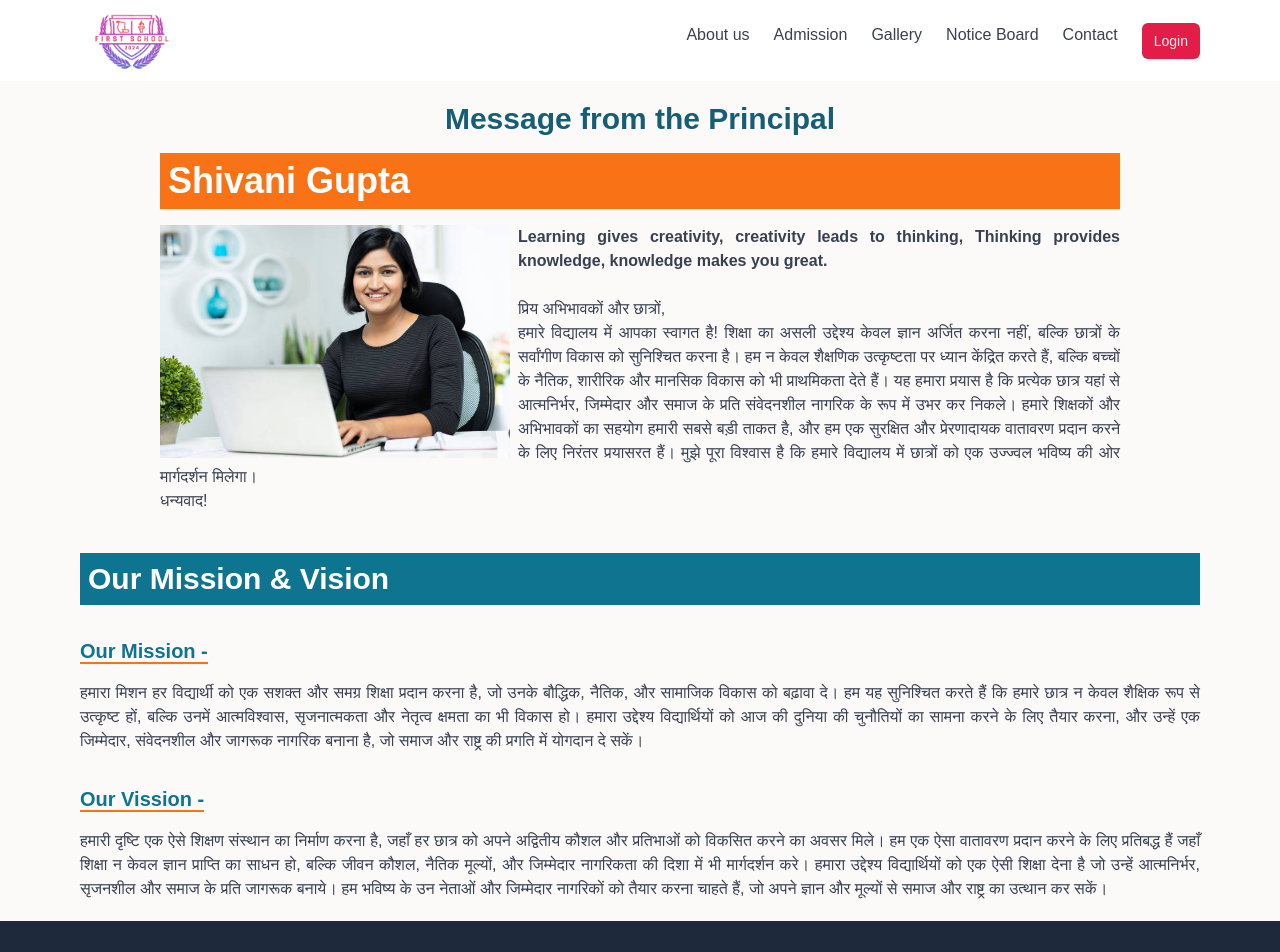
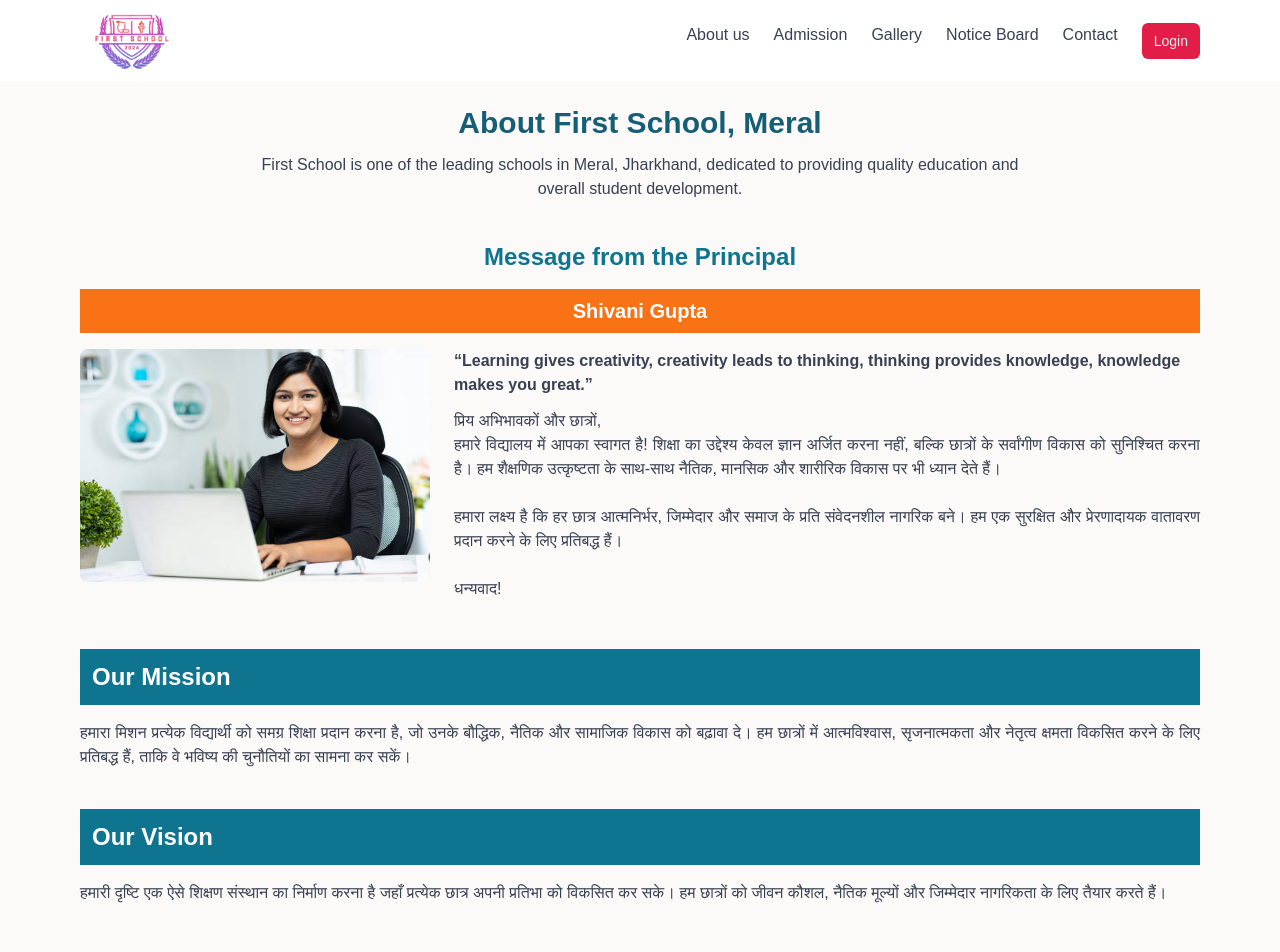
Before and after one commit to umesh37kr/firstschool-ui, a Next.js app: page /about in a window 1280 px wide. Shown: the top 952 px of the page. Built offline with nearby package versions, Linux system fonts and the light colour scheme.

Commit message:
improve about page

```diff
--- a/src/app/about/page.jsx
+++ b/src/app/about/page.jsx
@@ -1,16 +1,17 @@
 import Image from "next/image";
-import React from "react";
+import Link from "next/link";
 import { Metadata } from "next";
 
 export const metadata = {
-  title: "About First School | Best School in Meral Jharkhand",
+  title: "About First School | Best School in Meral, Jharkhand",
   description:
-    "Know about First School Meral, our mission, vision, and experienced faculty led by Principal Shivani Gupta.",
+    "Learn about First School Meral, our mission, vision, and leadership under Principal Shivani Gupta. One of the leading schools in Meral, Jharkhand.",
   keywords: [
     "First School Meral",
     "Best school in Meral Jharkhand",
+    "School in Garhwa district",
     "First School principal Shivani Gupta",
-    "School in Meral Garhwa",
+    "Top school in Meral",
   ],
   alternates: {
     canonical: "https://www.firstschools.in/about",
@@ -18,7 +19,7 @@ export const metadata = {
   openGraph: {
     title: "About First School Meral",
     description:
-      "Learn about First School Meral, our mission, vision, and leadership.",
+      "Discover First School Meral, our mission, vision, and commitment to quality education.",
     url: "https://www.firstschools.in/about",
     siteName: "First School",
     type: "website",
@@ -28,81 +29,105 @@ export const metadata = {
     follow: true,
   },
 };
+
 const About = () => {
   return (
-    <>
-      <section className="container bg-[#fcf9f9] py-5 min-h-full">
-        <div className="container block">
-          <h2 className="text-cyan-800 text-center text-pretty text-3xl font-semibold">
+    <section className="container bg-[#fcf9f9] py-6 min-h-screen">
+      {/* MAIN TITLE (IMPORTANT FOR SEO) */}
+      <h1 className="text-cyan-800 text-center text-3xl font-bold">
+        About First School, Meral
+      </h1>
+
+      {/* INTRO (SEO BOOST) */}
+      <p className="text-center mt-3 text-gray-700 max-w-3xl mx-auto">
+        First School is one of the leading schools in Meral, Jharkhand,
+        dedicated to providing quality education and overall student
+        development.
+      </p>
+
+      {/* PRINCIPAL SECTION */}
+      <div className="mt-10">
+        <h2 className="text-2xl font-semibold text-center text-cyan-700">
           Message from the Principal
         </h2>
-          <h2 className="my-4 font-bold text-2xl w-full p-2 text-white bg-orange-500 sm:text-4xl ">
+
+        <h3 className="my-4 font-bold text-xl w-full p-2 text-white bg-orange-500 text-center">
           Shivani Gupta
-          </h2>
-          <p className="text-justify">
+        </h3>
+
+        <div className="flex flex-col md:flex-row gap-6 items-start">
           <Image
             src="/principal.jpg"
             alt="Principal Shivani Gupta First School Meral"
             height={350}
             width={350}
-              className="float-left mr-2"
+            priority
+            className="rounded-lg"
           />
-            <strong className="text-heading">
-              Learning gives creativity, creativity leads to thinking, Thinking
-              provides knowledge, knowledge makes you great.
-            </strong>
+
+          <div>
+            <p className="text-heading font-semibold mb-3">
+              “Learning gives creativity, creativity leads to thinking, thinking
+              provides knowledge, knowledge makes you great.”
             </p>
-          <br />
+
             <p className="text-justify text-heading">
               प्रिय अभिभावकों और छात्रों,
-            <br /> हमारे विद्यालय में आपका स्वागत है! शिक्षा का असली उद्देश्य
-            केवल ज्ञान अर्जित करना नहीं, बल्कि छात्रों के सर्वांगीण विकास को
-            सुनिश्चित करना है। हम न केवल शैक्षणिक उत्कृष्टता पर ध्यान केंद्रित
-            करते हैं, बल्कि बच्चों के नैतिक, शारीरिक और मानसिक विकास को भी
-            प्राथमिकता देते हैं। यह हमारा प्रयास है कि प्रत्येक छात्र यहां से
-            आत्मनिर्भर, जिम्मेदार और समाज के प्रति संवेदनशील नागरिक के रूप में
-            उभर कर निकले। हमारे शिक्षकों और अभिभावकों का सहयोग हमारी सबसे बड़ी
-            ताकत है, और हम एक सुरक्षित और प्रेरणादायक वातावरण प्रदान करने के लिए
-            निरंतर प्रयासरत हैं। मुझे पूरा विश्वास है कि हमारे विद्यालय में
-            छात्रों को एक उज्ज्वल भविष्य की ओर मार्गदर्शन मिलेगा। <br />
+              <br />
+              हमारे विद्यालय में आपका स्वागत है! शिक्षा का उद्देश्य केवल ज्ञान
+              अर्जित करना नहीं, बल्कि छात्रों के सर्वांगीण विकास को सुनिश्चित
+              करना है। हम शैक्षणिक उत्कृष्टता के साथ-साथ नैतिक, मानसिक और
+              शारीरिक विकास पर भी ध्यान देते हैं।
+              <br />
+              <br />
+              हमारा लक्ष्य है कि हर छात्र आत्मनिर्भर, जिम्मेदार और समाज के प्रति
+              संवेदनशील नागरिक बने। हम एक सुरक्षित और प्रेरणादायक वातावरण प्रदान
+              करने के लिए प्रतिबद्ध हैं।
+              <br />
+              <br />
               धन्यवाद!
             </p>
           </div>
+        </div>
+      </div>
+
+      {/* MISSION */}
+      <div className="mt-12">
+        <h2 className="bg-cyan-700 text-2xl font-semibold text-white p-3">
+          Our Mission
+        </h2>
+
+        <p className="text-heading text-justify mt-4">
+          हमारा मिशन प्रत्येक विद्यार्थी को समग्र शिक्षा प्रदान करना है, जो उनके
+          बौद्धिक, नैतिक और सामाजिक विकास को बढ़ावा दे। हम छात्रों में
+          आत्मविश्वास, सृजनात्मकता और नेतृत्व क्षमता विकसित करने के लिए
+          प्रतिबद्ध हैं, ताकि वे भविष्य की चुनौतियों का सामना कर सकें।
+        </p>
+      </div>
+
+      {/* VISION */}
       <div className="mt-10">
-          <h2 className="bg-cyan-700 text-3xl font-semibold text-white p-2">
-            Our Mission & Vision
+        <h2 className="bg-cyan-700 text-2xl font-semibold text-white p-3">
+          Our Vision
         </h2>
-          <h3 className="font-semibold text-xl text-cyan-700 mt-8">
-            <span className="border-b-2 border-orange-500">Our Mission -</span>
-          </h3>
+
         <p className="text-heading text-justify mt-4">
-            हमारा मिशन हर विद्यार्थी को एक सशक्त और समग्र शिक्षा प्रदान करना है,
-            जो उनके बौद्धिक, नैतिक, और सामाजिक विकास को बढ़ावा दे। हम यह
-            सुनिश्चित करते हैं कि हमारे छात्र न केवल शैक्षिक रूप से उत्कृष्ट
-            हों, बल्कि उनमें आत्मविश्वास, सृजनात्मकता और नेतृत्व क्षमता का भी
-            विकास हो। हमारा उद्देश्य विद्यार्थियों को आज की दुनिया की चुनौतियों
-            का सामना करने के लिए तैयार करना, और उन्हें एक जिम्मेदार, संवेदनशील
-            और जागरूक नागरिक बनाना है, जो समाज और राष्ट्र की प्रगति में योगदान
-            दे सकें।
+          हमारी दृष्टि एक ऐसे शिक्षण संस्थान का निर्माण करना है जहाँ प्रत्येक
+          छात्र अपनी प्रतिभा को विकसित कर सके। हम छात्रों को जीवन कौशल, नैतिक
+          मूल्यों और जिम्मेदार नागरिकता के लिए तैयार करते हैं।
         </p>
+      </div>
 
-          <h3 className="font-semibold text-xl text-cyan-700 mt-8">
-            <span className="border-b-2 border-orange-500">Our Vission -</span>
-          </h3>
-          <p className="text-heading text-justify mt-4">
-            हमारी दृष्टि एक ऐसे शिक्षण संस्थान का निर्माण करना है, जहाँ हर छात्र
-            को अपने अद्वितीय कौशल और प्रतिभाओं को विकसित करने का अवसर मिले। हम
-            एक ऐसा वातावरण प्रदान करने के लिए प्रतिबद्ध हैं जहाँ शिक्षा न केवल
-            ज्ञान प्राप्ति का साधन हो, बल्कि जीवन कौशल, नैतिक मूल्यों, और
-            जिम्मेदार नागरिकता की दिशा में भी मार्गदर्शन करे। हमारा उद्देश्य
-            विद्यार्थियों को एक ऐसी शिक्षा देना है जो उन्हें आत्मनिर्भर, सृजनशील
-            और समाज के प्रति जागरूक बनाये। हम भविष्य के उन नेताओं और जिम्मेदार
-            नागरिकों को तैयार करना चाहते हैं, जो अपने ज्ञान और मूल्यों से समाज
-            और राष्ट्र का उत्थान कर सकें।
+      {/* INTERNAL LINKS (SEO BOOST) */}
+      <div className="mt-12 text-center">
+        <p className="text-gray-700">
+          Want to know more?{" "}
+          <Link href="/contact" className="text-blue-600 underline">
+            Contact Us
+          </Link>
         </p>
       </div>
     </section>
-    </>
   );
 };
 
```
Lines whose indentation alone changed are shown as unchanged.
